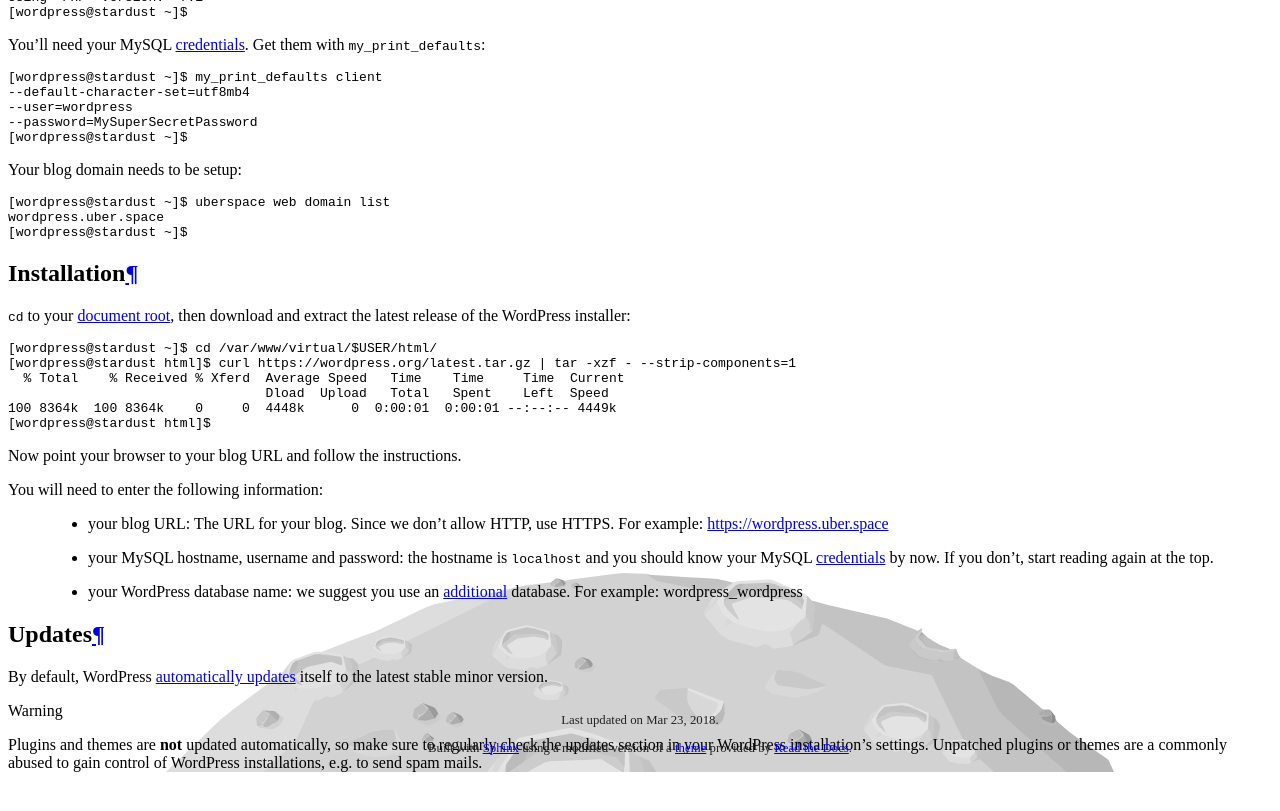
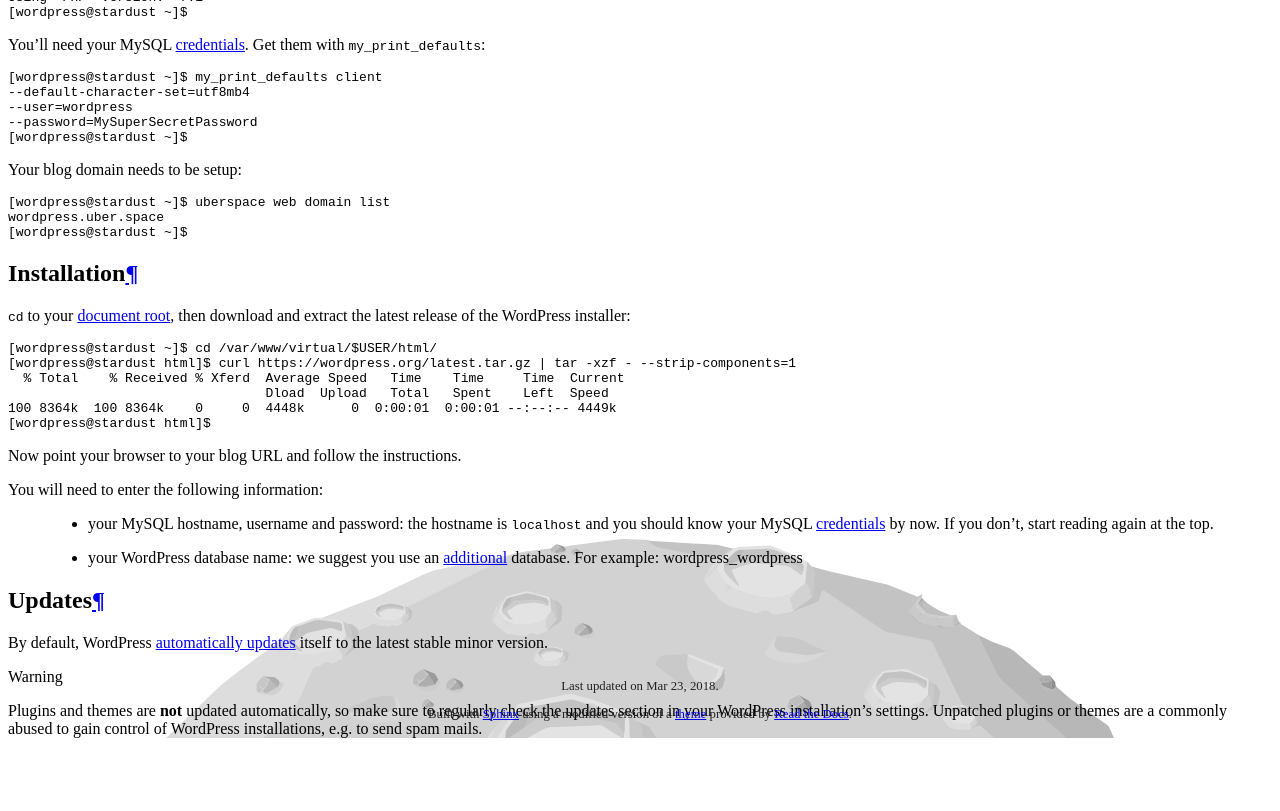
Before and after one commit to Uberspace/lab, a Sphinx documentation site: the page built from source/wordpress.rst, in a window 1280 px wide and 900 px high, scrolled down 1082 px. Shown: the top 811 px of the window. Built offline with Sphinx 7.4.7 and the Read the Docs theme 2.0.0, drawn with Linux system fonts in a browser that asks for light colours.

Commit message:
:bug: WP automatically detects the Site URL, no need to enter it manually

```diff
--- a/source/wordpress.rst
+++ b/source/wordpress.rst
@@ -68,7 +68,6 @@
 
 You will need to enter the following information:
 
-  * your blog URL: The URL for your blog. Since we don't allow HTTP, use HTTPS. For example: https://wordpress.uber.space
   * your MySQL hostname, username and password: the hostname is ``localhost`` and you should know your MySQL credentials_ by now. If you don't, start reading again at the top.
   * your WordPress database name: we suggest you use an additional_ database. For example: wordpress_wordpress
 
```
